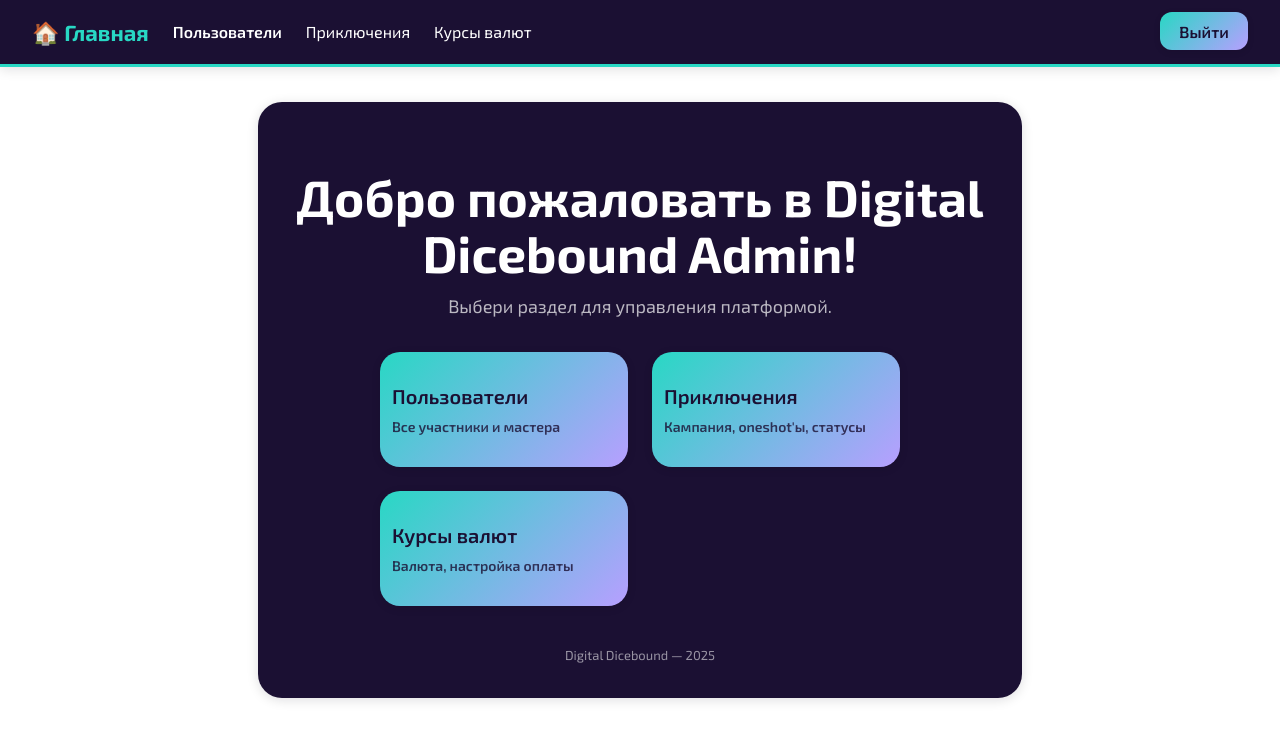
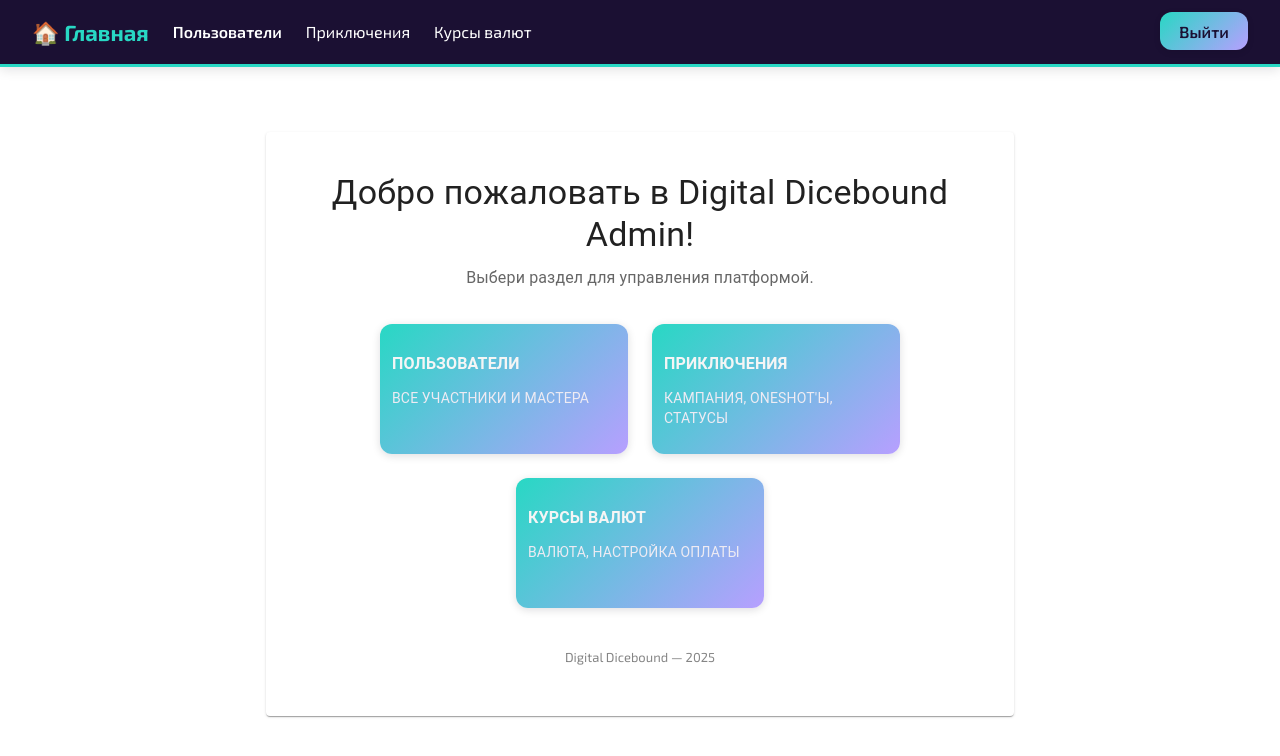
Before and after one commit to Affid-Tech/dicebound-admin-frontend, a React (Vite) app: page / in a window 1280 px wide. Shown: the top 756 px of the page. Built offline with nearby package versions, Linux system fonts and the light colour scheme; sample sign-in values are in the browser's storage.

Commit message:
Update LoginPage and Dashboard

```diff
--- a/src/pages/Dashboard.tsx
+++ b/src/pages/Dashboard.tsx
@@ -1,56 +1,96 @@
 import { useNavigate } from "react-router-dom";
+import {
+    Card,
+    CardContent,
+    Typography,
+    Grid,
+    Button,
+    Box
+} from "@mui/material";
 
 const links = [
     { to: "/users", label: "Пользователи", desc: "Все участники и мастера" },
     { to: "/adventures", label: "Приключения", desc: "Кампания, oneshot'ы, статусы" },
     { to: "/currency-rates", label: "Курсы валют", desc: "Валюта, настройка оплаты" },
-    // Можно добавить: { to: "/sessions", label: "Сессии", desc: "Все игровые сессии" },
+    // { to: "/sessions", label: "Сессии", desc: "Все игровые сессии" },
     // { to: "/signups", label: "Заявки", desc: "Записи на приключения" },
 ];
 
 export default function Dashboard() {
     const navigate = useNavigate();
+
     return (
-        <div className="card" style={{ maxWidth: 700, textAlign: "center" }}>
-            <h1 style={{ marginBottom: 12 }}>Добро пожаловать в Digital Dicebound Admin!</h1>
-            <div style={{ opacity: 0.7, marginBottom: 32, fontSize: 18 }}>
+        <Card sx={{ maxWidth: 700, mx: "auto", mt: 6, p: 3 }}>
+            <CardContent>
+                <Typography variant="h4" gutterBottom align="center" sx={{ mb: 1 }}>
+                    Добро пожаловать в Digital Dicebound Admin!
+                </Typography>
+                <Typography variant="subtitle1" color="text.secondary" align="center" sx={{ mb: 4 }}>
                     Выбери раздел для управления платформой.
-            </div>
-            <div style={{
-                display: "grid",
-                gridTemplateColumns: "1fr 1fr",
-                gap: 24,
-                margin: "0 auto",
-                maxWidth: 520,
-            }}>
+                </Typography>
+
+                <Grid container spacing={3} justifyContent="center" sx={{ maxWidth: 520, mx: "auto" }}>
                     {links.map(l => (
-                    <button
-                        key={l.to}
+                        <Grid size={{ xs: 12, sm: 6 }} key={l.to}>
+                            <Button
                                 onClick={() => navigate(l.to)}
-                        style={{
+                                fullWidth
+                                sx={{
+                                    height: 130,
+                                    display: "flex",
+                                    flexDirection: "column",
+                                    justifyContent: "flex-start", // важно!
+                                    alignItems: "flex-start",
                                     background: "linear-gradient(135deg, #28D8C4 0%, #B79FFF 100%)",
-                            color: "#1B1033",
-                            borderRadius: 20,
+                                    color: "#f5f5f5",
+                                    borderRadius: 3,
                                     fontWeight: 600,
                                     boxShadow: "0 2px 8px #0C081522",
-                            cursor: "pointer",
-                            padding: "32px 12px",
+                                    padding: "24px 12px",
+                                    fontSize: 20,
+                                    textAlign: "left",
                                     transition: "filter 0.2s, box-shadow 0.2s",
-                            fontSize: 20,
-                            border: "none",
-                            width: "100%",
-                            textAlign: "left",
+                                    '&:hover': {
+                                        filter: "brightness(0.98)",
+                                        boxShadow: "0 4px 12px #0C081533",
+                                        background: "linear-gradient(135deg, #2ae8e4 0%, #a07fff 100%)",
+                                    }
                                 }}
                             >
-                        <div>{l.label}</div>
-                        <div style={{ fontSize: 14, marginTop: 10, opacity: 0.8 }}>{l.desc}</div>
-                    </button>
+                                {/* Заголовок */}
+                                <Typography
+                                    sx={{
+                                        fontWeight: 700,
+                                        textTransform: "uppercase",
+                                        minHeight: 32, // выстави под нужный тебе размер!
+                                        display: "flex",
+                                        alignItems: "center",
+                                    }}
+                                >
+                                    {l.label}
+                                </Typography>
+                                {/* Описание */}
+                                <Typography
+                                    variant="body2"
+                                    sx={{
+                                        color: "#eeebf3",
+                                        fontSize: 14,
+                                        mt: 1
+                                    }}
+                                >
+                                    {l.desc}
+                                </Typography>
+                            </Button>
+
+
+                        </Grid>
                     ))}
+                </Grid>
 
-            </div>
-            <div style={{ marginTop: 40, opacity: 0.55, fontSize: 13 }}>
+                <Box sx={{ mt: 5, opacity: 0.55, fontSize: 13, textAlign: "center" }}>
                     Digital Dicebound — {new Date().getFullYear()}
-            </div>
-        </div>
+                </Box>
+            </CardContent>
+        </Card>
     );
 }
--- a/src/pages/LoginPage.tsx
+++ b/src/pages/LoginPage.tsx
@@ -1,12 +1,22 @@
-import React, {useState} from "react";
-import {useNavigate} from "react-router-dom";
-import {setBasicAuth} from "../api/fetchWithAuth";
+import React, { useState } from "react";
+import { useNavigate } from "react-router-dom";
+import { setBasicAuth } from "../api/fetchWithAuth";
+import {
+    Card,
+    CardContent,
+    Typography,
+    TextField,
+    Button,
+    Alert,
+    Box,
+    Stack
+} from "@mui/material";
 
 interface LoginPageProps {
-    onLogin?: () => void
+    onLogin?: () => void;
 }
 
-export default function LoginPage({onLogin}: Readonly<LoginPageProps>) {
+export default function LoginPage({ onLogin }: Readonly<LoginPageProps>) {
     const [login, setLogin] = useState("");
     const [password, setPassword] = useState("");
     const [error, setError] = useState<string | null>(null);
@@ -19,7 +29,6 @@
         setBasicAuth(login, password);
 
         try {
-            // Проверочный запрос — любой защищённый, напр. /api/users
             const res = await fetch("/api/users", {
                 headers: {
                     Authorization: "Basic " + btoa(`${login}:${password}`),
@@ -40,26 +49,36 @@
     };
 
     return (
-        <div style={{padding: 32, maxWidth: 360, margin: "40px auto"}}>
-            <h2>Вход администратора</h2>
-            <form onSubmit={handleSubmit}>
-                <input
-                    type="text"
-                    placeholder="Логин"
+        <Card sx={{ maxWidth: 360, mx: "auto", mt: 7, p: 2 }}>
+            <CardContent>
+                <Typography variant="h6" component="h2" align="center" gutterBottom>
+                    Вход администратора
+                </Typography>
+                <Box component="form" onSubmit={handleSubmit} noValidate>
+                    <Stack spacing={2}>
+                        <TextField
+                            label="Логин"
                             value={login}
                             onChange={e => setLogin(e.target.value)}
-                    style={{width: "100%", marginBottom: 12, padding: 8}}
+                            fullWidth
+                            required
+                            autoFocus
                         />
-                <input
+                        <TextField
+                            label="Пароль"
                             type="password"
-                    placeholder="Пароль"
                             value={password}
                             onChange={e => setPassword(e.target.value)}
-                    style={{width: "100%", marginBottom: 12, padding: 8}}
+                            fullWidth
+                            required
                         />
-                <button type="submit" style={{width: "100%"}}>Войти</button>
-                {error && <div style={{color: "red", marginTop: 10}}>{error}</div>}
-            </form>
-        </div>
+                        <Button type="submit" variant="contained" fullWidth>
+                            Войти
+                        </Button>
+                        {error && <Alert severity="error">{error}</Alert>}
+                    </Stack>
+                </Box>
+            </CardContent>
+        </Card>
     );
 }
```
Lines whose indentation alone changed are shown as unchanged.
